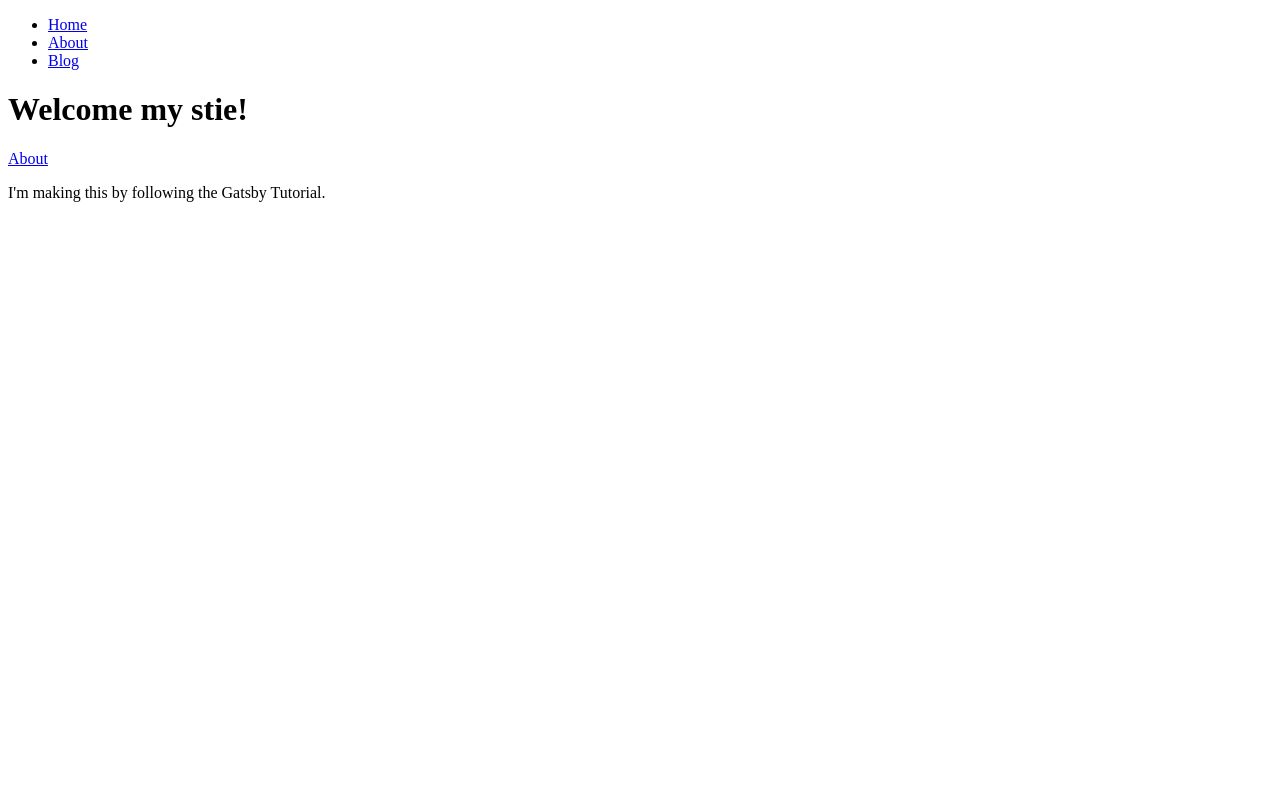
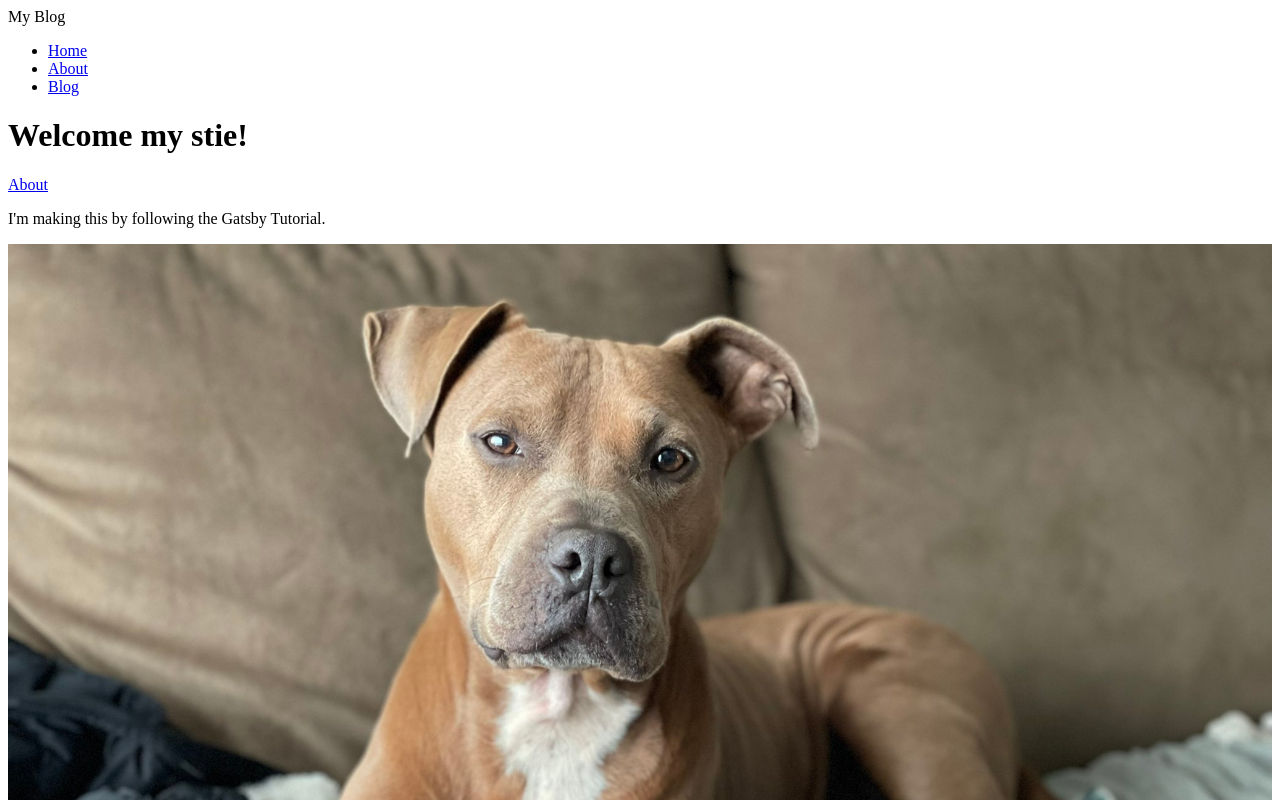
Before and after one commit to 5onze/My-Blog, a Gatsby site: page / in a window 1280 px wide. Shown: the top 800 px of the page. Built offline with nearby package versions, Linux system fonts and the light colour scheme; Gatsby itself is replaced by a stand-in of ours.

Commit message:
plugin, graphQL, useStaticQuery

```diff
--- a/gatsby-config.ts
+++ b/gatsby-config.ts
@@ -7,7 +7,7 @@ const config: GatsbyConfig = {
     siteUrl: `https://www.yourdomain.tld`,
   },
   graphqlTypegen: true,
-  plugins: [],
+  plugins: ["gatsby-plugin-image", "gatsby-plugin-sharp"],
 };
 
 export default config;
--- a/package.json
+++ b/package.json
@@ -17,6 +17,9 @@
   },
   "dependencies": {
     "gatsby": "^5.13.5",
+    "gatsby-plugin-image": "^3.13.1",
+    "gatsby-plugin-sharp": "^5.13.1",
+    "gatsby-source-filesystem": "^5.13.1",
     "react": "^18.2.0",
     "react-dom": "^18.2.0"
   },
--- a/src/components/Layout.tsx
+++ b/src/components/Layout.tsx
@@ -1,5 +1,5 @@
 import React from "react";
-import { Link } from "gatsby";
+import { Link, useStaticQuery, graphql } from "gatsby";
 
 interface LayoutProps {
   title: string;
@@ -7,8 +7,18 @@ interface LayoutProps {
 }
 
 export default function Layout({ title, children }: LayoutProps) {
+  const data = useStaticQuery(graphql`
+    query {
+      site {
+        siteMetadata {
+          title
+        }
+      }
+    }
+  `);
   return (
     <div>
+      <header>{data.site.siteMetadata.title}</header>
       <nav>
         <ul>
           <li>
--- a/src/components/Seo.tsx
+++ b/src/components/Seo.tsx
@@ -1,9 +1,24 @@
 import React from "react";
+import { useStaticQuery, graphql } from "gatsby";
 
 interface SeoProps {
   title: string;
 }
 
 export default function Seo({ title }: SeoProps) {
-  return <title>{title} | My Blog </title>;
+  const data = useStaticQuery<Queries.SeoDataQuery>(graphql`
+    query SeoData {
+      site {
+        siteMetadata {
+          title
+        }
+      }
+    }
+  `);
+
+  return (
+    <title>
+      {title} | {data.site?.siteMetadata?.title}
+    </title>
+  );
 }
--- a/src/pages/index.tsx
+++ b/src/pages/index.tsx
@@ -3,12 +3,17 @@ import type { HeadFC, PageProps } from "gatsby";
 import Seo from "../components/Seo";
 import { Link } from "gatsby";
 import Layout from "../components/Layout";
+import { StaticImage } from "gatsby-plugin-image";
 
 const IndexPage: React.FC<PageProps> = () => {
   return (
     <Layout title="Welcome my stie!">
       <Link to="/about">About</Link>
       <p>I'm making this by following the Gatsby Tutorial.</p>
+      <StaticImage
+        alt="Clifford, a reddish-brown pitbull, posing on a couch and looking stoically at the camera"
+        src="../images/Clifford.jpg"
+      />
     </Layout>
   );
 };
```
Also changed, not shown: src/images/BorderCollie.jpg (added), src/images/Clifford.jpg (added), src/images/ShibaInu.jpg (added), 1 other file.
